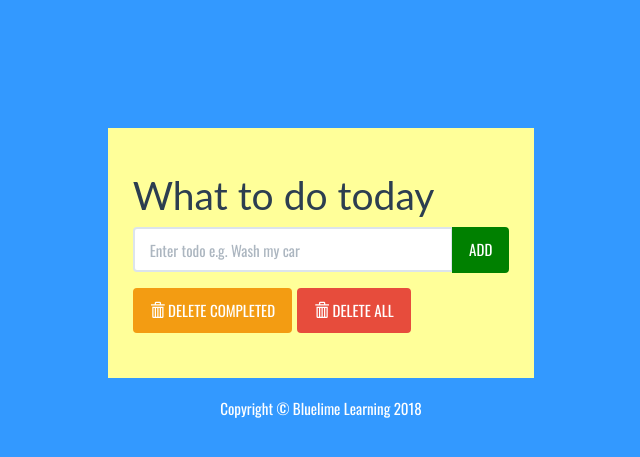
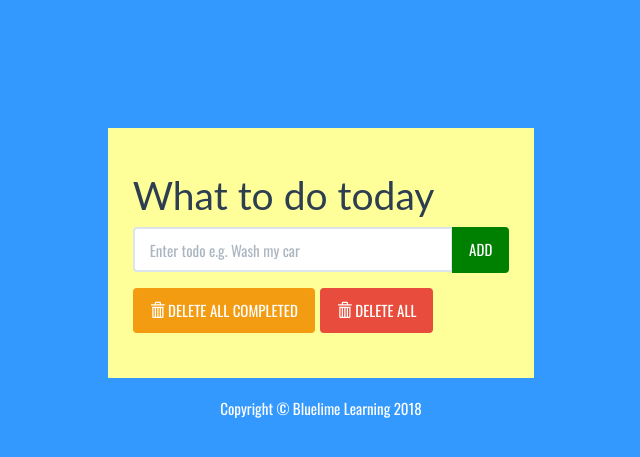
Before and after one commit to AjinkyaDhongade/todoapp, a Django app: page / in a window 1280 px wide. Shown: the top 457 px of the page, without its empty margins (319-959 px from the left). Run offline with Django 4.2, Linux system fonts and the light colour scheme; data that the repository does not hold is empty; some libraries are stand-ins or nearby versions.

Commit message:
edited index.html in todolist/index.html

```diff
--- a/todolist/templates/todolist/index.html
+++ b/todolist/templates/todolist/index.html
@@ -41,7 +41,7 @@
 								<div class="btn-group">
 									<a href="{% url 'deleteCompleted'%}">
 									<button type="button" class="btn btn-warning">
-										<i class="glyphicon glyphicon-trash"></i> DELETE COMPLETED
+										<i class="glyphicon glyphicon-trash"></i> DELETE ALL COMPLETED
 									</button></a>
 								</div>
 								<div class="btn-group">
```
